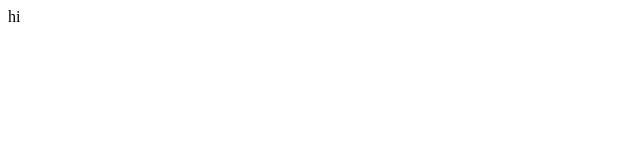
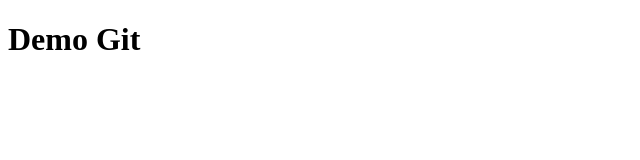
Before and after one commit to Trangthi/Trangthi1603, a plain HTML site: page index.html in a window 1280 px wide. Shown: the whole page, without its empty margins (0-640 px from the left). Drawn offline with Linux system fonts and the light colour scheme.

Commit message:
nap lan hai

```diff
--- a/index.html
+++ b/index.html
@@ -6,6 +6,8 @@
     <title>Document</title>
 </head>
 <body>
-    hi
+    <header>
+        <h1>Demo Git</h1>
+    </header>
 </body>
 </html>
```
